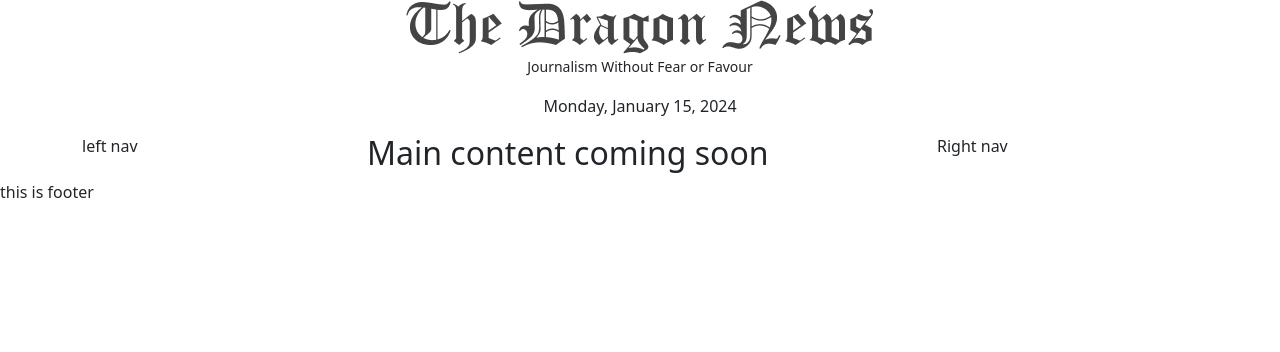
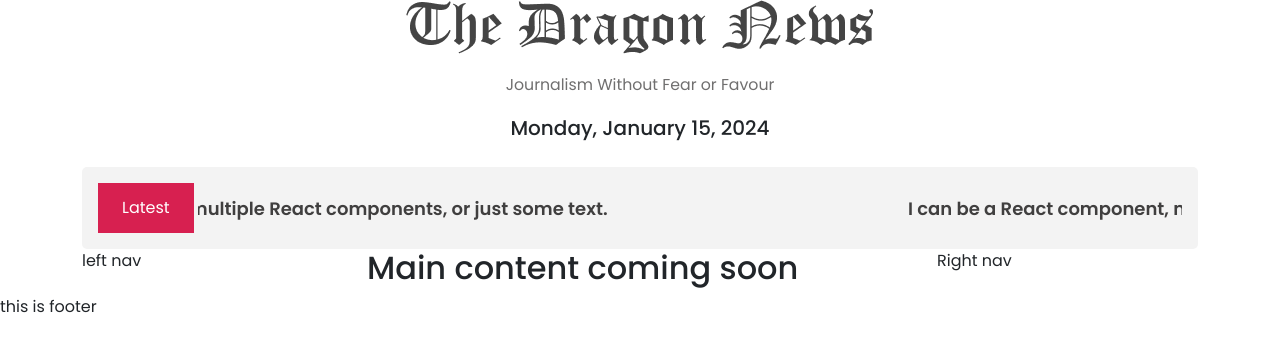
Before and after one commit to code-with-omar/the-dragon-news-react, a React (Vite) app: page / in a window 1280 px wide. Shown: the top 352 px of the page. Built offline with nearby package versions, Linux system fonts and the light colour scheme.

Commit message:
Implement the react-fast-marquee and complete the brand section and latest news

```diff
--- a/package.json
+++ b/package.json
@@ -18,6 +18,7 @@
     "react": "^18.2.0",
     "react-bootstrap": "^2.9.2",
     "react-dom": "^18.2.0",
+    "react-fast-marquee": "^1.6.2",
     "react-router-dom": "^6.21.2",
     "sort-by": "^1.2.0"
   },
--- a/src/index.css
+++ b/src/index.css
@@ -0,0 +1,116 @@
+/* google font  */
+@import url('https://fonts.googleapis.com/css2?family=Manrope:wght@200;300;400;500;600;700&family=Nunito+Sans:ital,opsz,wght@0,6..12,200;0,6..12,300;0,6..12,400;0,6..12,500;0,6..12,600;0,6..12,700;0,6..12,800;0,6..12,900;0,6..12,1000;1,6..12,200;1,6..12,300;1,6..12,400;1,6..12,500;1,6..12,600;1,6..12,700;1,6..12,800;1,6..12,900;1,6..12,1000&family=Poppins:ital,wght@0,400;0,500;0,600;0,700;1,400;1,500;1,600;1,700&family=Raleway:wght@900&family=Roboto:ital,wght@0,100;0,300;0,400;0,500;0,700;0,900;1,100;1,300;1,400;1,500;1,700;1,900&family=Rubik:ital,wght@0,300;0,400;0,500;0,600;0,700;0,800;0,900;1,300;1,400;1,500;1,600;1,700;1,800;1,900&display=swap');
+
+* {
+    padding: 0;
+    margin: 0;
+    box-sizing: border-box;
+}
+
+body,
+html {
+    font-family: 'Poppins', sans-serif;
+}
+
+:root {
+    --dark-color-02: #403F3F;
+    --dark-color-03: #706F6F;
+    --dark-color-04: #9F9F9F;
+    --dark-color-06: #E7E7E7;
+    --dark-color-07: #F3F3F3;
+    --pink-color: #D72050;
+}
+
+/* font color  */
+.dark-02 {
+    color: var(--dark-color-02);
+}
+
+.dark-03 {
+    color: var(--dark-color-03);
+}
+
+.dark-04 {
+    color: var(--dark-color-04);
+}
+
+.dark-06 {
+    color: var(--dark-color-06);
+}
+
+.dark-07 {
+    color: var(--dark-color-07);
+}
+
+/* background color  */
+.bg-dark-02 {
+    background: var(--dark-color-02);
+}
+
+.bg-dark-03 {
+    background: var(--dark-color-03);
+}
+
+.bg-dark-04 {
+    background: var(--dark-color-04);
+}
+
+.bg-dark-06 {
+    background: var(--dark-color-06);
+}
+
+.bg-dark-07 {
+    background: var(--dark-color-07);
+}
+.bg-pink{
+    background: var(--pink-color);
+}
+/* font weight  */
+.fw-400 {
+    font-weight: 400;
+}
+
+.fw-500 {
+    font-weight: 500;
+}
+
+.fw-600 {
+    font-weight: 600;
+}
+
+.fw-700 {
+    font-weight: 700;
+}
+
+/* font size  */
+.fs-16 {
+    font-size: 16px;
+}
+
+.fs-18 {
+    font-size: 18px;
+}
+
+.fs-20 {
+    font-size: 20px;
+}
+
+.fs-25 {
+    font-size: 25px;
+}
+
+.fs-30 {
+    font-size: 30px;
+}
+
+.fs-35 {
+    font-size: 35px;
+}
+/* button */
+.button{
+    padding: 10px 24px;
+    line-height: 30px;
+    color:#ffff;
+    border: none;
+    border-radius: 0;
+}
--- a/src/main.jsx
+++ b/src/main.jsx
@@ -4,7 +4,7 @@ import ReactDOM from 'react-dom/client'
 import 'bootstrap/dist/css/bootstrap.min.css';
 import router from './Routes/Routes.jsx';
 import { RouterProvider } from 'react-router-dom';
-
+import './index.css'
 ReactDOM.createRoot(document.getElementById('root')).render(
   <React.StrictMode>
     <RouterProvider router={router} />
--- /dev/null
+++ b/src/pages/Shared/Header/Header.css
@@ -0,0 +1,9 @@
+.latest-news-section{
+    padding: 16px;
+    border-radius: 5px;
+}
+.latest-news-section button:hover{
+    background-color: #D72050;
+    cursor: not-allowed;
+
+}
--- a/src/pages/Shared/Header/Header.jsx
+++ b/src/pages/Shared/Header/Header.jsx
@@ -1,13 +1,24 @@
+import "./Header.css";
 import logo from "../../../assets/logo.png";
 import moment from 'moment';
+import { Button, Container } from "react-bootstrap";
+import Marquee from "react-fast-marquee";
 const Header = () => {
     return (
-        <header>
-            <div className="text-center">
-                <img src={logo} alt="" />
-                <p><small>Journalism Without Fear or Favour</small></p>
-                <p>{moment().format("dddd, MMMM DD, YYYY")}</p>
-            </div>
+        <header className="header">
+            <Container>
+                <div className="text-center">
+                    <img src={logo} alt="" />
+                    <p className="fs-18 fw-400 mt-3 dark-03 "><small>Journalism Without Fear or Favour</small></p>
+                    <p className="fs-18 fw-500 fs-20 mb-4">{moment().format("dddd, MMMM DD, YYYY")}</p>
+                </div>
+                <div className="d-flex latest-news-section bg-dark-07">
+                    <Button className="button bg-pink me-1">Latest</Button>
+                    <Marquee className="dark-02 fs-18 fw-600">
+                        I can be a React component, multiple React components, or just some text.
+                    </Marquee>
+                </div>
+            </Container>
         </header>
     );
 };
```
Also changed, not shown: 1 other file (tests, documents, lock files or other folders).
